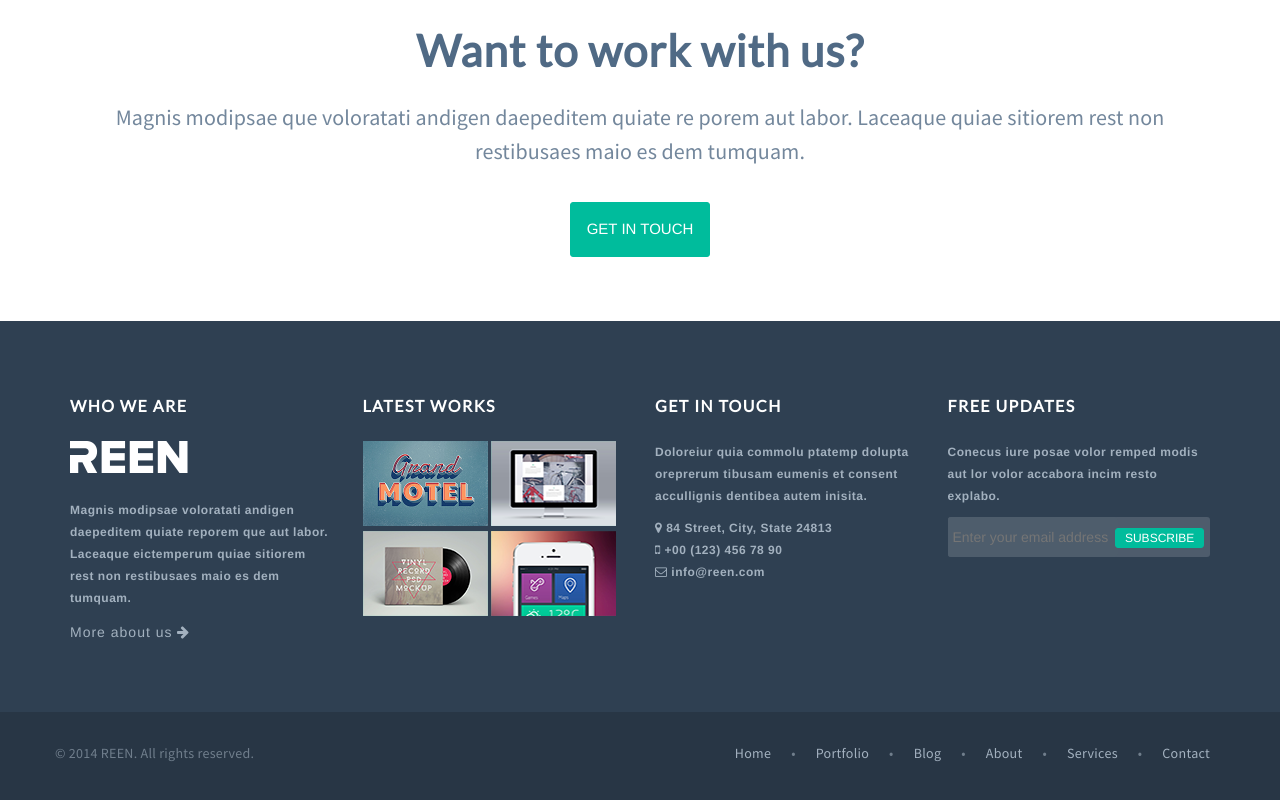
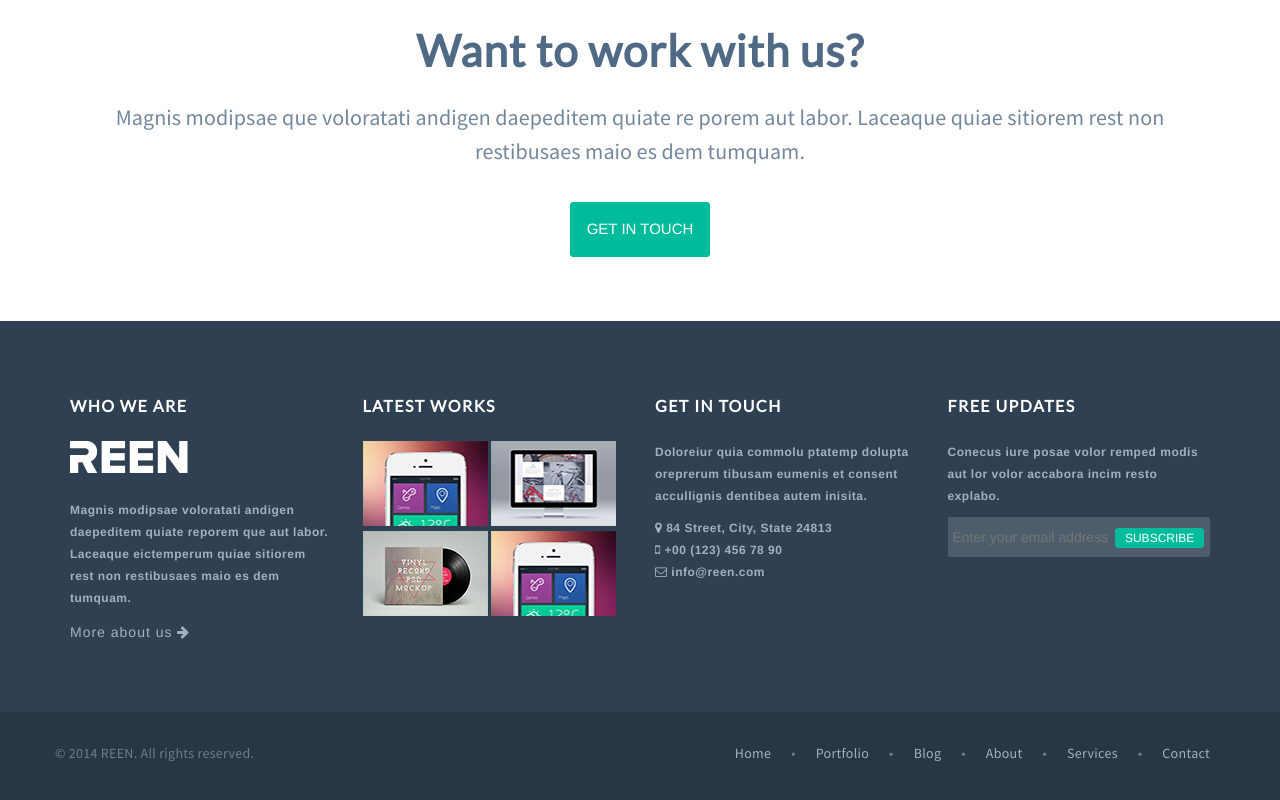
Before and after one commit to aiberry/RSS-Tasks, a plain HTML site: page css-frameworks/index.html in a window 1280 px wide. Shown: the part 1989-2789 px from the top of the page. Drawn offline with Linux system fonts and the light colour scheme.

Commit message:
css-frameworks: fixed bottom image apsentie

```diff
--- a/css-frameworks/index.html
+++ b/css-frameworks/index.html
@@ -326,7 +326,7 @@
 						<!-- column with images-->
 						<div class="col-xs-6 col-sm-6 col-md-3 col-lg-3">
 							<h6 class="foot-header text-uppercase">Latest works</h6>
-								<div class="foot-img-1 text-center">
+								<div class="foot-img-4 text-center">
 									<a href="">
 										<div class="footer-img-hover-text text-center">
 											<i class="fa fa-plus fa-2x" aria-hidden="true"></i>
```
